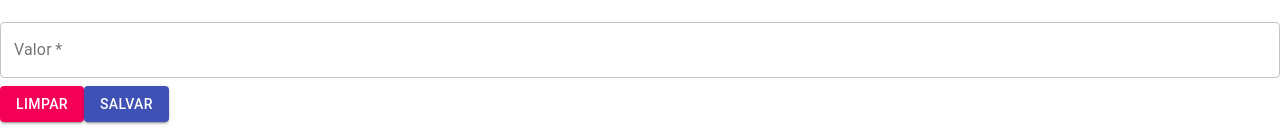
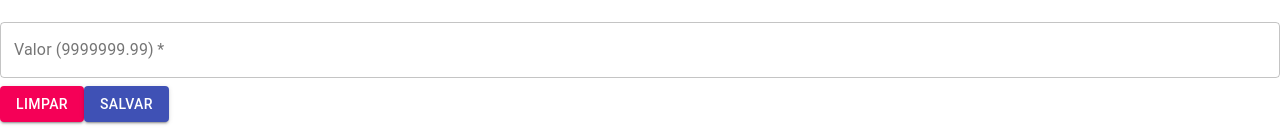
Before and after one commit to andrevaladares/despesas, a React (Create React App) app: page / in a window 1280 px wide. Shown: the part 406-538 px from the top of the page. Built offline with nearby package versions, Linux system fonts and the light colour scheme.

Commit message:
#20. Validação do campo valor

```diff
--- a/src/componentes/CadastroDespesa.jsx
+++ b/src/componentes/CadastroDespesa.jsx
@@ -30,8 +30,27 @@ function CadastroDespesa() {
         }
     */
 
+
+    /**
+     * Verifica se o valor informado é numérico
+     */
+    function validarValor(event) {
+        const valor = event.target.value.replace(",", ".")
+        if (isNaN(valor)) {
+            setEstadoErroCpf({ valido: false, texto: "Esse campo deve conter apenas valores no formato 9999999,99" })
+        }
+        else {
+            setEstadoErroCpf({ valido: true, texto: "" })
+        }
+    }
+
     const [categoria, setCategoria] = React.useState('')
-    const [data, setData] = React.useState(new Date().toISOString().substring(0,10))
+    const [data, setData] = React.useState(new Date().toISOString().substring(0, 10))
+    const [descricao, setDescricao] = React.useState('')
+    const [valor, setValor] = React.useState('')
+
+    const [estadoErroCpf, setEstadoErroCpf] = React.useState({ valido: true, texto: "" })
+
 
     return (
         <>
@@ -74,16 +93,23 @@ function CadastroDespesa() {
                     variant="outlined"
                     fullWidth
                     margin="normal"
+                    value={descricao}
+                    onChange={(event) => { setDescricao(event.target.value) }}
                 />
 
                 <TextField
                     id="valor"
-                    label="Valor"
+                    label="Valor (9999999.99)"
                     type="text"
                     variant="outlined"
                     fullWidth
                     margin="normal"
                     required
+                    value={valor}
+                    error={!estadoErroCpf.valido}
+                    helperText={estadoErroCpf.texto}
+                    onChange={(event) => { setValor(event.target.value) }}
+                    onBlur={validarValor}
                 />
 
                 <Button id="botaoLimpar" color="secondary" variant="contained">Limpar</Button>
```
Lines whose indentation alone changed are shown as unchanged.
